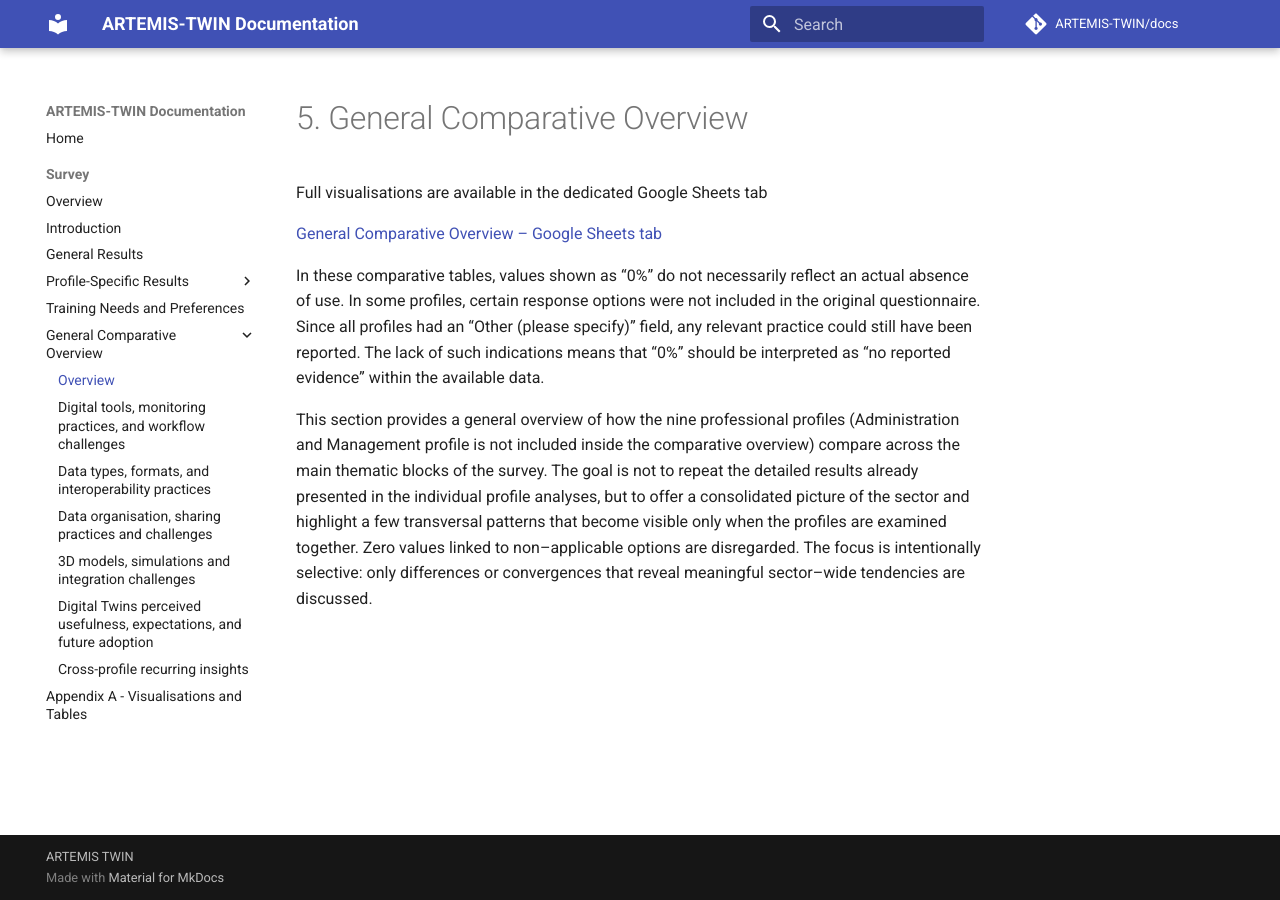
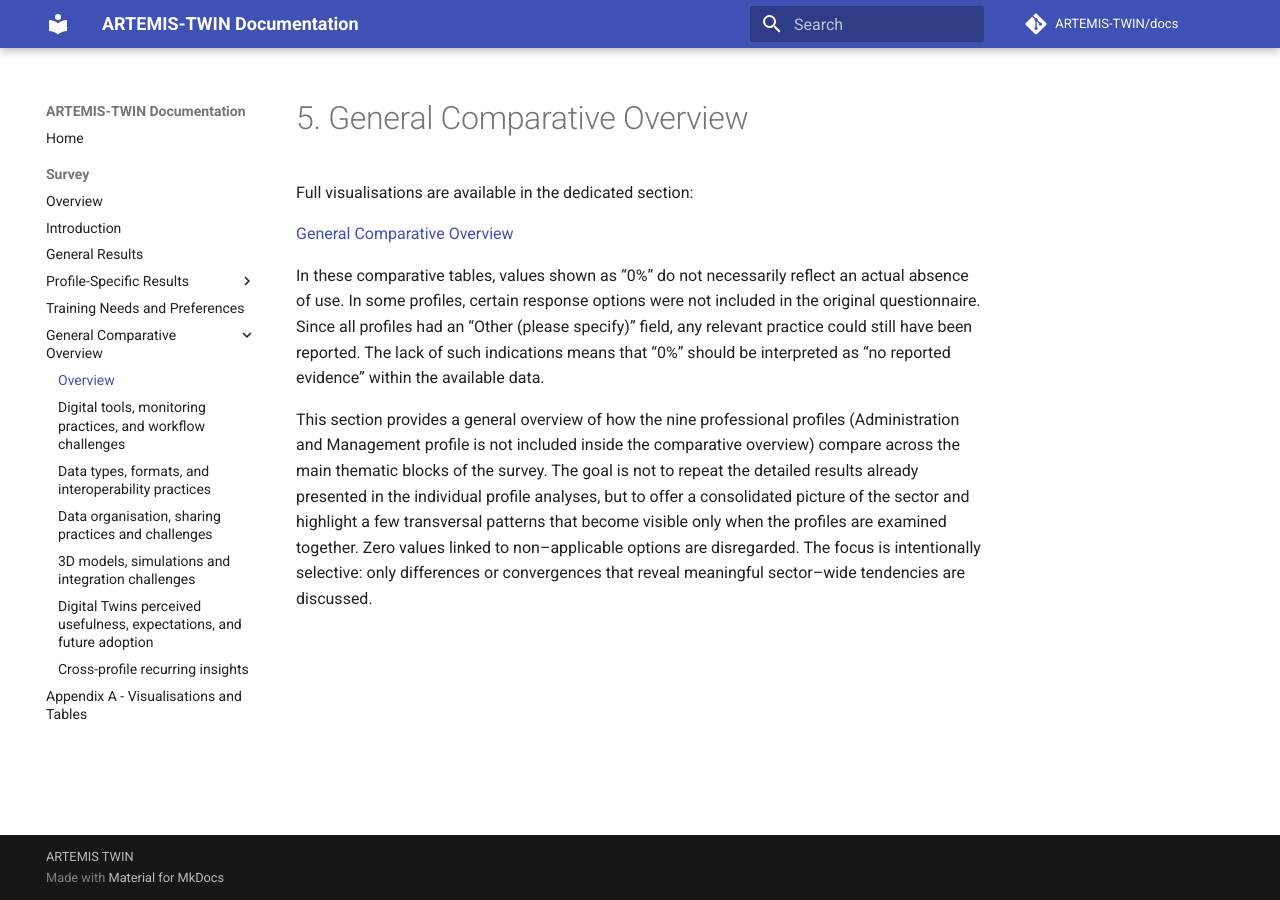
Before and after one commit to ARTEMIS-TWIN/Docs, an MkDocs documentation site: the page built from docs/survey/05-general-comparative-overview.md, in a window 1280 px wide. Built offline with MkDocs 1.6.1 and Material for MkDocs 9.7.7, drawn with Linux system fonts in a browser that asks for light colours; comment, search, counter and statistics services are not loaded.

Commit message:
Update 05-general-comparative-overview.md

```diff
--- a/docs/survey/05-general-comparative-overview.md
+++ b/docs/survey/05-general-comparative-overview.md
@@ -1,8 +1,8 @@
 # 5. General Comparative Overview
 
-Full visualisations are available in the dedicated Google Sheets tab
+Full visualisations are available in the dedicated section:
 
-[General Comparative Overview – Google Sheets tab](https://doi.org/10.5281/zenodo.20682165)
+[General Comparative Overview](https://doi.org/10.5281/zenodo.20682165)
 
 In these comparative tables, values shown as “0%” do not necessarily reflect an actual absence of use. In some profiles, certain response options were not included in the original questionnaire. Since all profiles had an “Other (please specify)” field, any relevant practice could still have been reported. The lack of such indications means that “0%” should be interpreted as “no reported evidence” within the available data.
 
```
